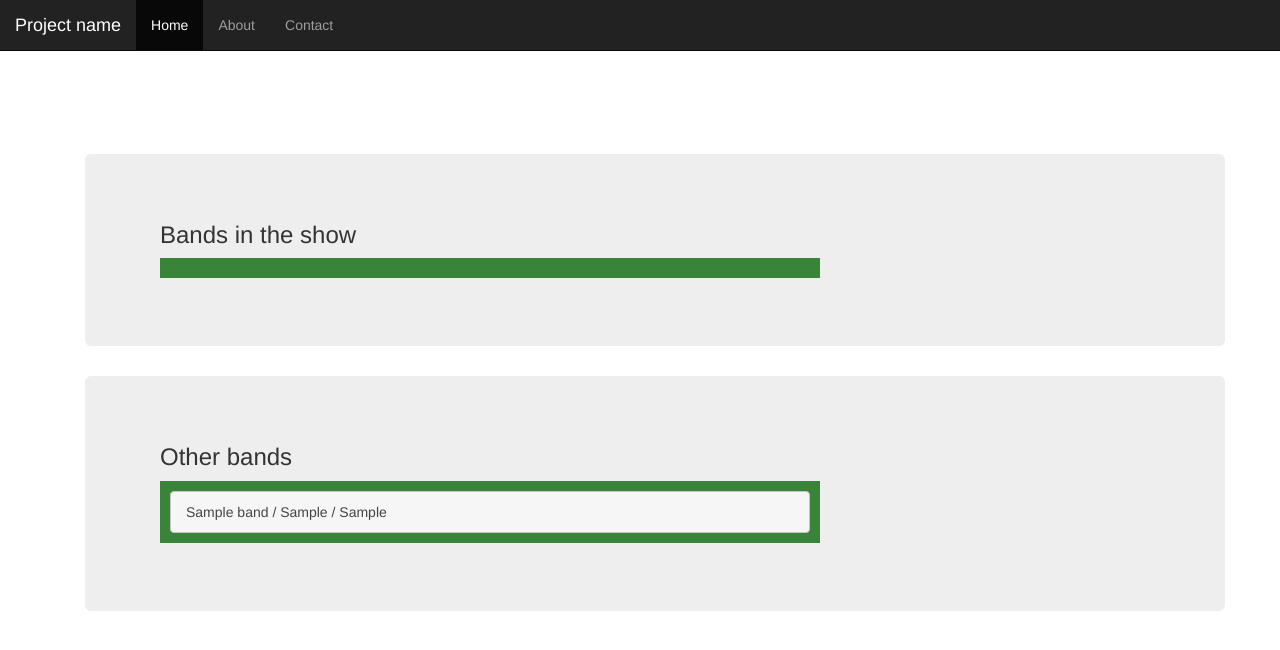
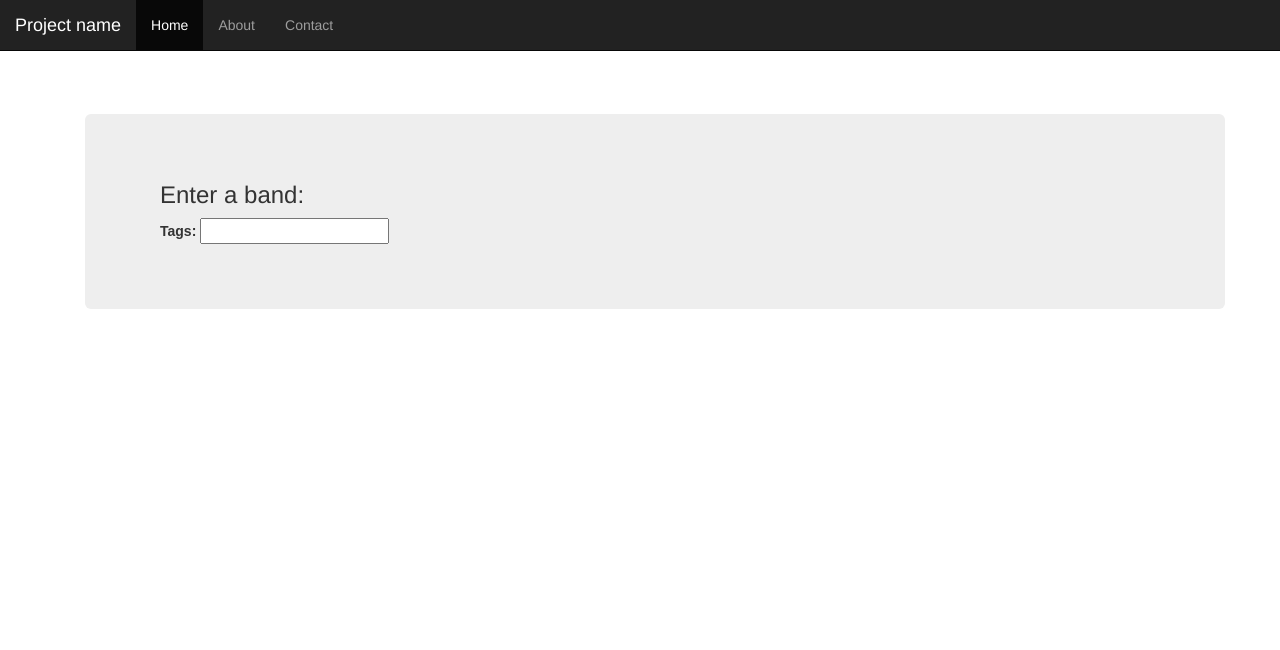
Before and after one commit to nvwlspls/CATS, a Django app: page /edit/ in a window 1280 px wide. Shown: the top 650 px of the page. Run offline with Django 3.2, Linux system fonts and the light colour scheme; tables that the repository leaves empty hold one stand-in row (values such as "Sample post"); some libraries are stand-ins or nearby versions.

Commit message:
auto complete with band names is working

```diff
--- a/moogit/shows/views.py
+++ b/moogit/shows/views.py
@@ -9,6 +9,8 @@ from django.http import HttpResponse
 # Create your views here.
 import datetime
 import csv
+import json
+
 
 from forms import addBandForm
 from django.http           import HttpResponse
@@ -40,10 +42,18 @@ class viewEditHome(View):
         from shows.models import Band
         form = addBandForm
 
-        bands = Band.objects.all()
+        bands = list(Band.objects.values('bandName'))
+        bandNames = []
+        for band in bands:
+            bandNames.append(band['bandName'])
+        bandNamesJSON = json.dumps(bandNames)
+
+
+
+
 
         return render_to_response('editHome.html', {'form' : form,
-                                                    'bands' : bands} ,context_instance = RequestContext(request))
+                                                    'bands' : bandNamesJSON} ,context_instance = RequestContext(request))
 
 
 
--- a/moogit/templates/base.html
+++ b/moogit/templates/base.html
@@ -16,6 +16,10 @@
     <link href="http://maxcdn.bootstrapcdn.com/bootstrap/3.3.2/css/bootstrap.min.css" rel="stylesheet">
     <link href="https://code.jquery.com/ui/1.11.2/themes/le-frog/jquery-ui.css" rel="stylesheet">
 
+
+      <script src="https://code.jquery.com/jquery-1.11.2.min.js"></script>
+    <script src="https://code.jquery.com/ui/1.11.1/jquery-ui.min.js"></script>
+            <script src="{% static 'js/bootstrap.min.js' %}"></script>
 
     <!-- Just for debugging purposes. Don't actually copy these 2 lines! -->
 {#    <!--[if lt IE 9]><script src="../../assets/js/ie8-responsive-file-warning.js"></script><![endif]-->#}
@@ -70,9 +74,7 @@
     <!-- Placed at the end of the document so the pages load faster -->
     {% load staticfiles %}
 
-    <script src="https://code.jquery.com/jquery-1.11.2.min.js"></script>
-    <script src="https://code.jquery.com/ui/1.11.1/jquery-ui.min.js"></script>
-            <script src="{% static 'js/bootstrap.min.js' %}"></script>
+
       {% block extraTail %}
       {%  endblock %}
     <!-- IE10 viewport hack for Surface/desktop Windows 8 bug -->
--- a/moogit/templates/editHome.html
+++ b/moogit/templates/editHome.html
@@ -1,9 +1,16 @@
 {% extends 'base.html' %}
 
 {% block extrahead %}
+  <script>
+  $(function() {
+    var availableTags = {{ bands|safe }};
+    $( "#tags" ).autocomplete({
+      source: availableTags
+    });
+  });
+  </script>
 
-  #sortable1, #sortable2, #sortable3 { list-style-type: none; margin: 0; padding: 0; float: left; margin-right: 10px; background: #eee; padding: 5px; width: 143px;}
-  #sortable1 li, #sortable2 li, #sortable3 li { margin: 5px; padding: 5px; font-size: 1.2em; width: 120px; }
+
 
 {%  endblock %}
 
@@ -15,31 +22,49 @@
 
 <div class="jumbotron">
     <div class="container">
-        <h3>Bands in the show</h3>
-        <ul class="list-group col-md-8" id="showBands"
-                style="padding: 10px; background-color: #398439;">
-        </ul>
-</div>
+        <h3>Enter a band:</h3>
+    <form>
+            <div class="form-group">
+            <div class="ui-widget">
+                <label for="tags">Tags: </label>
+                <input id='tags'>
+            </div>
 
-</div>
+            </div>
+
+
+
+        </form>
+    </div>
+
+    </div>
 
 
 
 
 
-<div class="jumbotron">
-<div class="container">
-    <h3>Other bands</h3>
-    <ul class="list-group col-md-8" id="allBands" style="padding: 10px; background-color: #398439">
-                    {% for band in bands %}
-                <li class="ui-state-default list-group-item" >
-                    {{ band.bandName }} / {{ band.homeTown }} / {{ band.genre }}
-                </li>
-            {% endfor %}
-
-    </ul>
-
-</div></div>
+{#<div class="jumbotron">#}
+{#<div class="container">#}
+{#    <h3>Other bands</h3>#}
+{#    <div class="container">#}
+{#    <ul class="list-group col-md-8" id="allBands" style="background-color: #840b2b; padding: 30px;" >#}
+{#                    {% for band in bands %}#}
+{##}
+{#                <li class="ui-state-default list-group-item" >#}
+{#                <div class="container">#}
+{#                <row>#}
+{#                    <div class="col-xs-4">  {{ band.bandName }} </div>#}
+{#                    <div class="col-xs-4">  {{ band.homeTown }} </div>#}
+{#                    <div class="col-xs-4">  {{ band.genre }}    </div>#}
+{#                </row>#}
+{#                    </div>#}
+{#                </li>#}
+{#            {% endfor %}#}
+{##}
+{#    </ul>#}
+{#    </div>#}
+{##}
+{#</div></div>#}
 
 
 </div>
@@ -58,18 +83,3 @@
 
 {##TODO: Add adjust proper css file for padding#}
 {% endblock %}
-
-{% block extraTail %}
-  <script>
-  $(function() {
-    $( "#allBands" ).sortable({
-        connectWith: "#showBands"
-    });
-    $("#showBands").sortable({
-        connectWith: "#allBands"
-    })
-  });
-
-    </script>
-
-{% endblock %}
```
Also changed, not shown: 1 other file.
